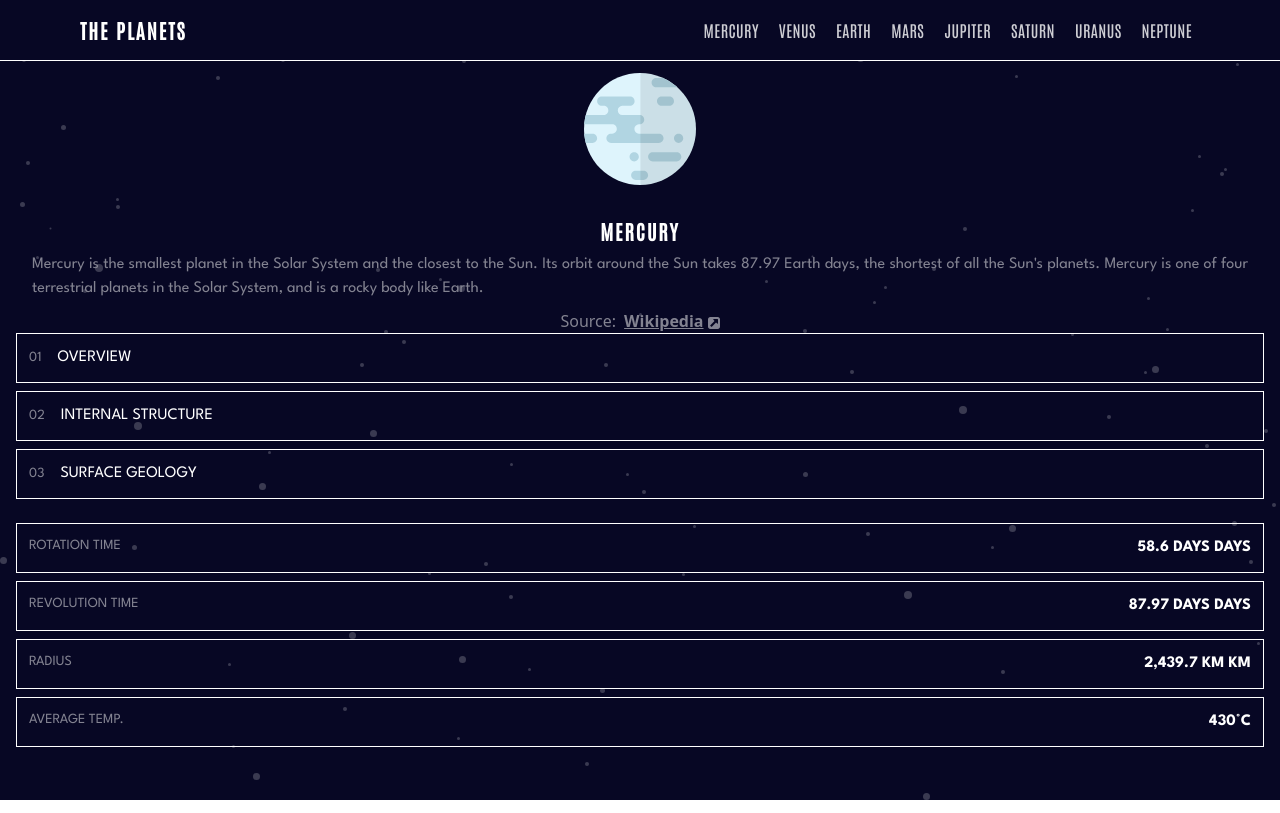
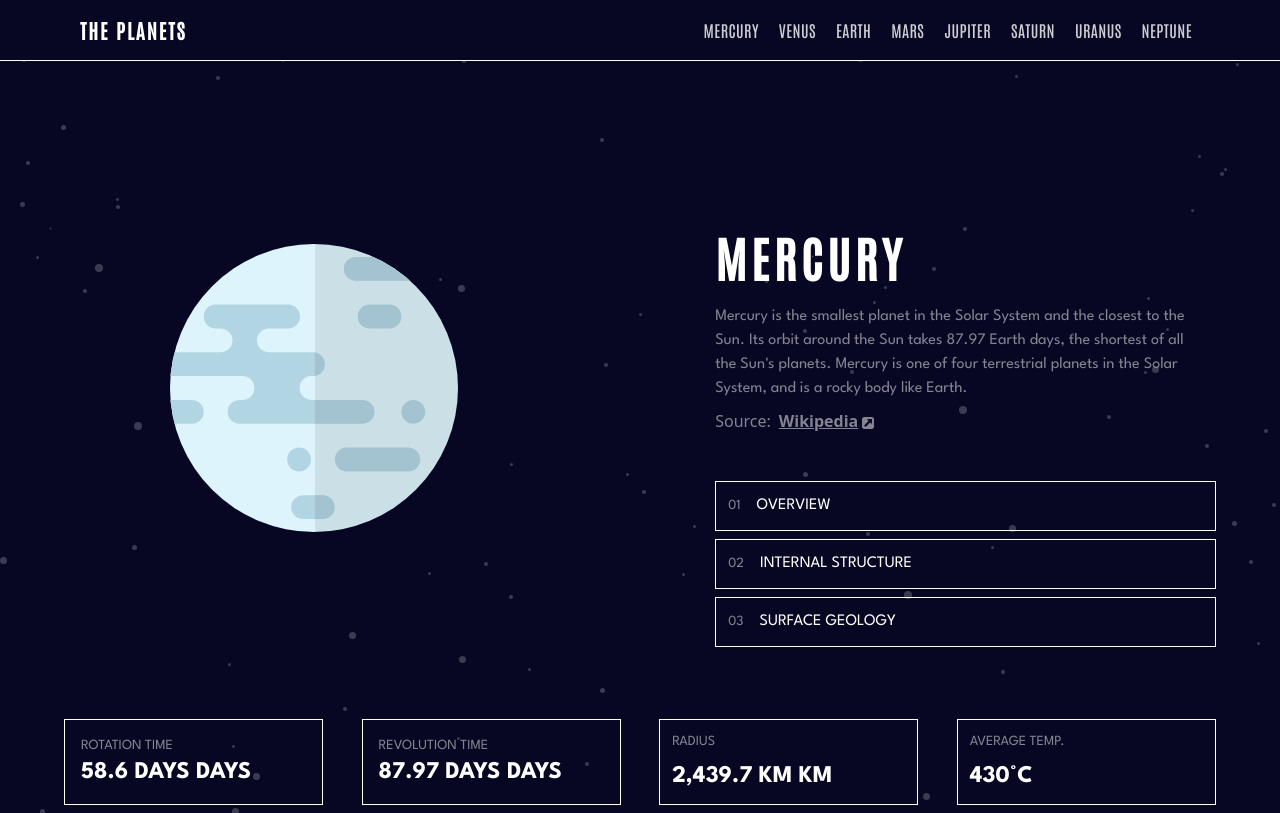
Before and after one commit to MaikoCode/planets, a React (Vite) app: page / in a window 1280 px wide. Built offline with nearby package versions, Linux system fonts and the light colour scheme.

Commit message:
Refactor Content component and update responsive styles

```diff
--- a/src/Components/Content.jsx
+++ b/src/Components/Content.jsx
@@ -5,37 +5,39 @@ export default function Content() {
 
   return (
     <div className="mt-10">
-
-        <div>
+        <div className="lg:px-12">
             <section className="mobile-explorer flex items-center justify-between border-b border-white">
                 <button className="text-white">overview</button>
                 <button>structure</button>
                 <button>surface</button>
             </section>
 
-            <section className="flex flex-col py-4">
-                <div className="flex flex-col items-center mb-8">
+            <section className="flex flex-col py-4 md:mt-[20vh] lg:mt-[10vh] lg:flex-row">
+                <div className="flex flex-col items-center lg:justify-center mb-8 lg:w-[45%] lg:mr-[5%]">
                     <img src={planetJson[0].images.planet}
-                     className="w-[112px] h-[112px]"
+                     className="w-[112px] h-[112px] lg:w-72 lg:h-72"
                      alt="image" />
                 </div>
 
-                <div className="flex flex-col px-4">
-                    <aside>
-                        <h2 className="text-center font-antonio text-xl uppercase font-bold
-                        tracking-widest mb-2">{planetJson[0].name}</h2>
+                <div className="flex flex-col px-4 md:flex-row md:mt-[10vh] lg:flex-col lg:justify-between lg:w-[45%] lg:ml-[5%]
+                 lg:h-full">
+                    <aside className="md:w-[45%] md:mr-[5%] lg:w-full lg:mr-auto lg:h-[45%]">
+                        <h2 className="text-center font-antonio text-xl md:text-5xl uppercase font-bold
+                        tracking-widest mb-2 md:text-left md:px-4 md:pl-0 pb-4">{planetJson[0].name}</h2>
                         <div>
-                        <p className="font-spartan text-gray text-justify px-4 mb-2">
+                        <p className="font-spartan text-gray text-justify px-4 md:pl-0 mb-2 md:text-left
+                        ">
                             {planetJson[0].overview.content}
                         </p>
-                        <p className="text-center text-gray">
+                        <p className="text-center text-gray md:text-left md:px-4 md:pl-0">
                         Source:
                             <a href={planetJson[0].overview.source} className="font-bold underline pl-2">Wikipedia</a>
                             <img src={iconSource} alt="icon" className="inline-block pl-1" />
                         </p>
                         </div>
                     </aside>
-                    <aside className="desktop-explorer font-antonio flex flex-col">
+                    <aside className="desktop-explorer font-antonio flex flex-col md:w-[45%] md:ml-[5%] md:pt-12
+                    lg:w-full lg:ml-auto lg:h-[45%]">
                         <button className="border font-spartan p-3 flex items-center mb-2">
                             <span className="uppercase text-gray text-sm pr-4">01</span>
                             <span className="uppercase">overview</span>
@@ -54,24 +56,24 @@ export default function Content() {
                 </div>
             </section>
 
-            <section className="px-4">
+            <section className="px-4 md:flex md:justify-between md:mt-4 lg:mt-12">
                 {/* additionnal information */}
 
-                <span className="border font-spartan p-3 flex justify-between mb-2">
+                <span className="border font-spartan p-3 flex justify-between mb-2 md:flex md:flex-col md:p-4 md:w-[22.5%]">
                     <span className="uppercase text-gray text-sm">rotation time</span>
-                    <span className="uppercase font-bold text-white">{planetJson[0].rotation} days</span>
+                    <span className="uppercase font-bold text-white md:text-2xl">{planetJson[0].rotation} days</span>
                 </span>
-                <span className="border font-spartan p-3 flex justify-between mb-2">
+                <span className="border font-spartan p-3 flex justify-between mb-2 md:flex md:flex-col md:p-4 md:w-[22.5%]">
                     <span className="uppercase text-gray text-sm">revolution time</span>
-                    <span className="uppercase font-bold text-white">{planetJson[0].revolution} days</span>
+                    <span className="uppercase font-bold text-white md:text-2xl">{planetJson[0].revolution} days</span>
                 </span>
-                <span className="border font-spartan p-3 flex justify-between mb-2">
+                <span className="border font-spartan p-3 flex justify-between mb-2 md:flex md:flex-col md:w-[22.5%]">
                     <span className="uppercase text-gray text-sm">radius</span>
-                    <span className="uppercase font-bold text-white">{planetJson[0].radius} km</span>
+                    <span className="uppercase font-bold text-white md:text-2xl">{planetJson[0].radius} km</span>
                 </span>
-                <span className="border font-spartan p-3 flex justify-between">
+                <span className="border font-spartan p-3 flex justify-between mb-2 md:flex md:flex-col md:w-[22.5%]">
                     <span className="uppercase text-gray text-sm">average temp.</span>
-                    <span className="uppercase font-bold text-white">{planetJson[0].temperature}</span>
+                    <span className="uppercase font-bold text-white md:text-2xl">{planetJson[0].temperature}</span>
                 </span>
             </section>
         </div>
--- a/src/index.css
+++ b/src/index.css
@@ -76,7 +76,7 @@
         }
     }
 
-    @media (max-width: 900px) {
+    @media (max-width: 768px) {
         .desktop-explorer {
             display: none;
         }
```
